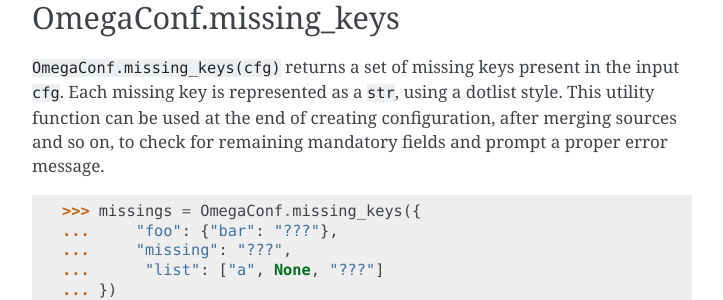
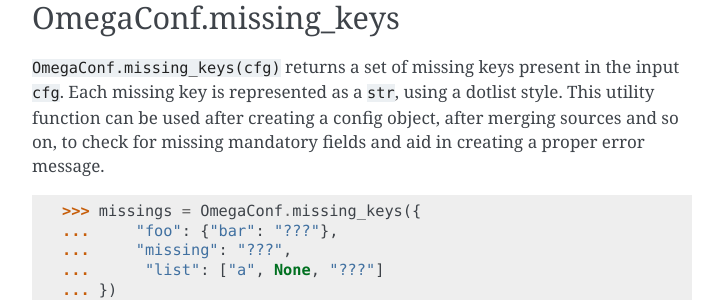
Before and after one commit to omry/omegaconf, a Sphinx documentation site: the page built from docs/source/usage.rst, in a window 1280 px wide and 900 px high, scrolled down 15259 px. Shown: the part 180-480 px from the top of the window, without its empty margins (388-1111 px from the left). Built offline with Sphinx 7.4.7, drawn with Linux system fonts in a browser that asks for light colours.

Commit message:
Update docs/source/usage.rst
Co-authored-by: Jasha10 <8935917+Jasha10@users.noreply.github.com>

```diff
--- a/docs/source/usage.rst
+++ b/docs/source/usage.rst
@@ -786,8 +786,8 @@
 ^^^^^^^^^^^^^^^^^^^^^^^^^^^^^^^^^^^^^^^
 ``OmegaConf.missing_keys(cfg)`` returns a set of missing keys present in the input ``cfg``.
 Each missing key is represented as a ``str``, using a dotlist style.
-This utility function can be used at the end of creating configuration, after merging sources and so on,
-to check for remaining mandatory fields and prompt a proper error message.
+This utility function can be used after creating a config object, after merging sources and so on,
+to check for missing mandatory fields and aid in creating a proper error message.
 
 .. doctest::
 
```
